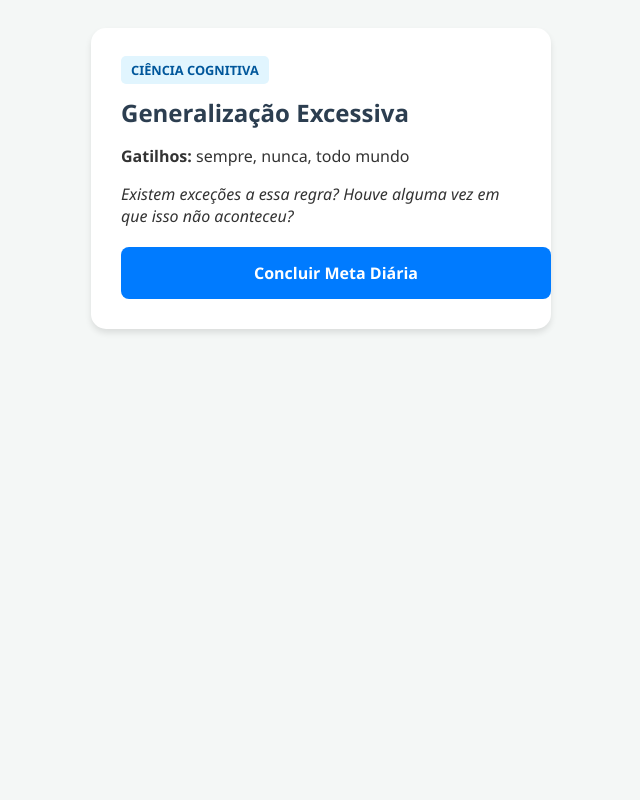
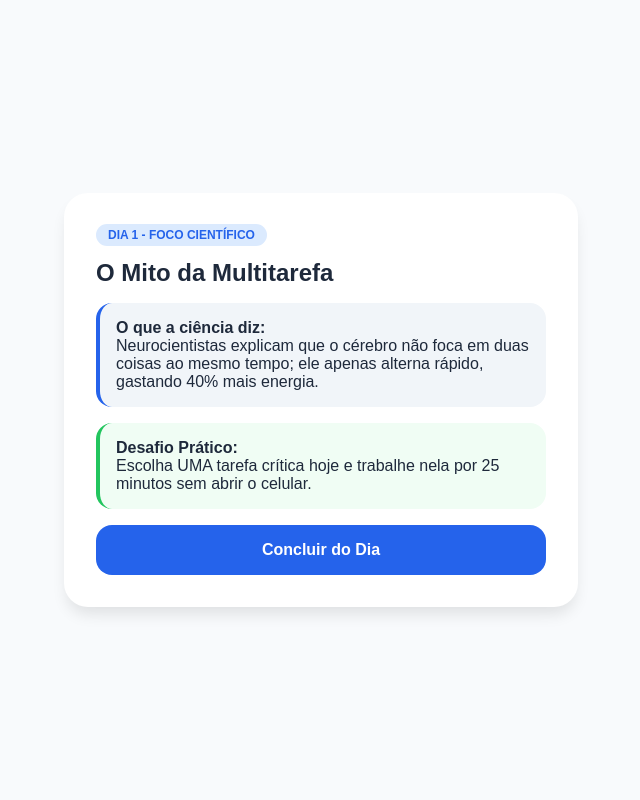
Before and after one commit to Arnaldlucas/HISA, a Flask app: page / in a window 1280 px wide. Shown: the whole page, without its empty margins (319-959 px from the left). Run offline with Flask 3, Linux system fonts and the light colour scheme.

Commit message:
feat: interface visual do HISA e primeira trilha de foco

```diff
--- a/app.py
+++ b/app.py
@@ -2,27 +2,38 @@ from flask import Flask, render_template, jsonify
 
 app = Flask(__name__)
 
-DISTORCOES_COGNITIVAS = {
-    "Generalização Excessiva": {
-        "gatilhos": ["sempre", "nunca", "todo mundo"],
-        "desafio": "Existem exceções a essa regra? Houve alguma vez em que isso não aconteceu?"
+# O "Motor" do HISA: Ciência humanizada em trilhas práticas
+TRILHA_ATUAL = [
+    {
+        "dia": 1,
+        "tema": "Foco Científico",
+        "titulo": "O Mito da Multitarefa",
+        "ciencia": "Neurocientistas explicam que o cérebro não foca em duas coisas ao mesmo tempo; ele apenas alterna rápido, gastando 40% mais energia.",
+        "pratica": "Escolha UMA tarefa crítica hoje e trabalhe nela por 25 minutos sem abrir o celular."
+    },
+    {
+        "dia": 2,
+        "tema": "Hábito",
+        "titulo": "A Regra dos 2 Minutos",
+        "ciencia": "A dopamina é liberada na conclusão de pequenas metas, não no planejamento de grandes tarefas.",
+        "pratica": "Se algo leva menos de 2 minutos, faça agora. Não anote, apenas execute."
     }
-}
+]
 
 @app.route('/')
 def home():
-    try:
-        item = DISTORCOES_COGNITIVAS["Generalização Excessiva"]
-        return render_template('index.html',
-                               titulo="Generalização Excessiva",
-                               gatilhos=item["gatilhos"],
-                               desafio=item["desafio"])
-    except Exception as e:
-        return f"Erro ao carregar o HTML: {e}. Verifique se a pasta 'templates' existe!"
+    # Para o MVP, vamos exibir o Dia 1 como foco principal
+    conteudo = TRILHA_ATUAL[0]
+    return render_template('index.html',
+                           dia=conteudo['dia'],
+                           titulo=conteudo['titulo'],
+                           ciencia=conteudo['ciencia'],
+                           pratica=conteudo['pratica'],
+                           tema=conteudo['tema'])
 
-@app.route('/trilha/hoje')
-def trilha_do_dia():
-    return jsonify(DISTORCOES_COGNITIVAS)
+@app.route('/api/trilha')
+def api_trilha():
+    return jsonify(TRILHA_ATUAL)
 
 if __name__ == '__main__':
     app.run(debug=True)
--- a/templates/index.html
+++ b/templates/index.html
@@ -3,22 +3,41 @@
 <head>
     <meta charset="UTF-8">
     <meta name="viewport" content="width=device-width, initial-scale=1.0">
-    <title>HISA - Insight do Dia</title>
+    <title>HISA - Trilha Diária</title>
     <style>
-        body { font-family: 'Segoe UI', Tahoma, Geneva, Verdana, sans-serif; background-color: #f4f7f6; color: #333; display: flex; justify-content: center; padding: 20px; }
-        .card { background: white; padding: 30px; border-radius: 15px; box-shadow: 0 4px 6px rgba(0,0,0,0.1); max-width: 400px; width: 100%; }
-        h1 { color: #2c3e50; font-size: 1.5rem; }
-        .tag { background: #e1f5fe; color: #01579b; padding: 5px 10px; border-radius: 5px; font-size: 0.8rem; font-weight: bold; }
-        .btn { display: block; width: 100%; padding: 15px; background: #007bff; color: white; text-align: center; border-radius: 8px; text-decoration: none; margin-top: 20px; font-weight: bold; }
+        :root { --primary: #2563eb; --bg: #f8fafc; --text: #1e293b; }
+        body { font-family: sans-serif; background: var(--bg); color: var(--text); margin: 0; display: flex; justify-content: center; align-items: center; min-height: 100vh; }
+        .container { background: white; width: 90%; max-width: 450px; padding: 2rem; border-radius: 1.5rem; box-shadow: 0 10px 15px -3px rgba(0,0,0,0.1); }
+        .tag { background: #dbeafe; color: var(--primary); padding: 0.25rem 0.75rem; border-radius: 1rem; font-size: 0.75rem; font-weight: bold; text-transform: uppercase; }
+        h2 { margin: 1rem 0 0.5rem 0; font-size: 1.5rem; }
+        .box { background: #f1f5f9; padding: 1rem; border-radius: 1rem; margin: 1rem 0; border-left: 4px solid var(--primary); }
+        .pratica { background: #f0fdf4; border-left-color: #22c55e; }
+        .btn { display: block; background: var(--primary); color: white; text-align: center; padding: 1rem; border-radius: 1rem; text-decoration: none; font-weight: bold; transition: opacity 0.2s; }
+        .btn:active { opacity: 0.8; }
     </style>
 </head>
 <body>
-    <div class="card">
-        <span class="tag">CIÊNCIA COGNITIVA</span>
-        <h1>{{ titulo }}</h1>
-        <p><strong>Gatilhos:</strong> {{ gatilhos|join(', ') }}</p>
-        <p><em>{{ desafio }}</em></p>
-        <a href="#" class="btn" onclick="alert('Ofensiva mantida! Amanhã tem mais.')">Concluir Meta Diária</a>
+    <div class="container">
+        <span class="tag">Dia {{ dia }} - {{ tema }}</span>
+        <h2>{{ titulo }}</h2>
+
+        <div class="box">
+            <strong>O que a ciência diz:</strong><br>
+            {{ ciencia }}
+        </div>
+
+        <div class="box pratica">
+            <strong>Desafio Prático:</strong><br>
+            {{ pratica }}
+        </div>
+
+        <a href="#" class="btn" onclick="confirmar()">Concluir do Dia</a>
     </div>
+
+    <script>
+        function confirmar() {
+            alert("Parabéns! Você concluiu sua meta diária do HISA. Amanhã liberamos o próximo passo.");
+        }
+    </script>
 </body>
 </html>
```
